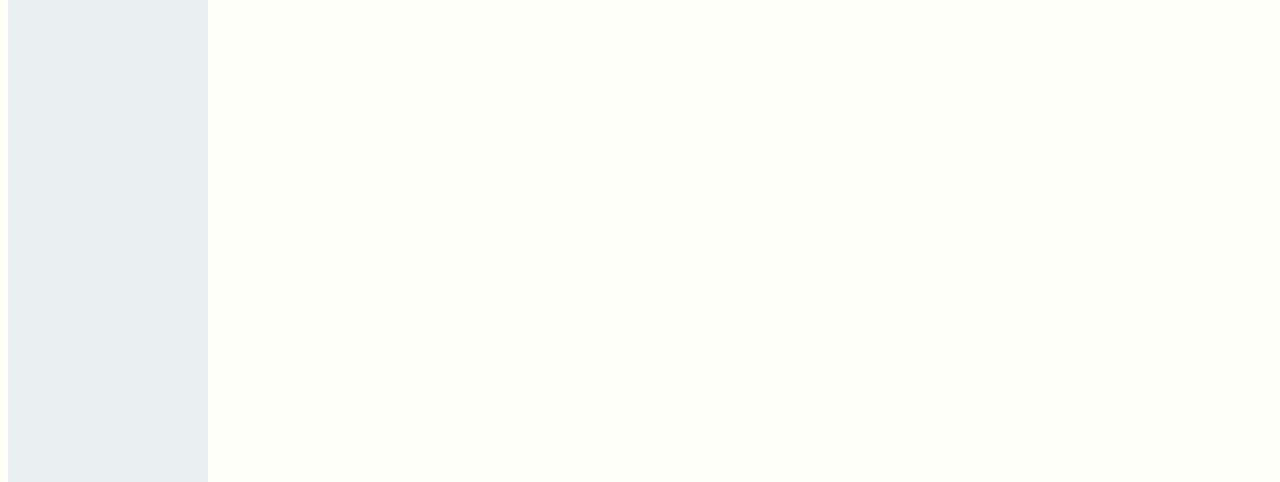
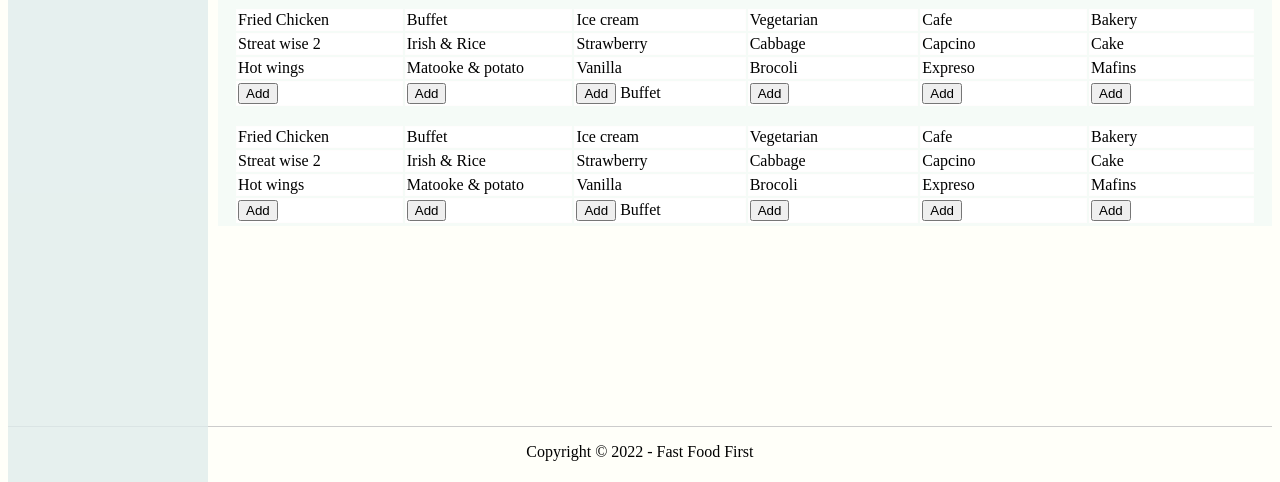
Before and after one commit to norbertks/fast_food_fast, a plain HTML site: page admin.html in a window 1280 px wide. Shown: the part 570-1052 px from the top of the page. Before the commit the page ends 800 px from the top, so only its background shows below. Drawn offline with Linux system fonts and the light colour scheme.

Commit message:
adding menu in admin dashboard

```diff
--- a/admin.html
+++ b/admin.html
@@ -74,5 +74,88 @@
         </table>
       </div>
     </div>
+    <div class="main_div">
+      <h1>Menu</h1>
+      <div class="dashboard">
+        <table>
+          <tr>
+            <td>Fried Chicken</td>
+            <td>Buffet</td>
+            <td>Ice cream</td>
+            <td>Vegetarian</td>
+            <td>Cafe</td>
+            <td>Bakery</td>
+          </tr>
+          <tr>
+            <td>Streat wise 2</td>
+            <td>Irish & Rice</td>
+            <td>Strawberry</td>
+            <td>Cabbage</td>
+            <td>Capcino</td>
+            <td>Cake</td>
+          </tr>
+          <tr>
+            <td>Hot wings</td>
+            <td>Matooke & potato</td>
+            <td>Vanilla</td>
+            <td>Brocoli</td>
+            <td>Expreso</td>
+            <td>Mafins</td>
+          </tr>
+          <tr>
+            <td><button>Add</button></td>
+            <td>
+              <button>Add</button>
+            </td>
+            <td><button>Add</button> Buffet</td>
+            <td><button>Add</button></td>
+            <td><button>Add</button></td>
+            <td><button>Add</button></td>
+          </tr>
+        </table>
+        <p></p>
+        <table>
+          <tr>
+            <td>Fried Chicken</td>
+            <td>Buffet</td>
+            <td>Ice cream</td>
+            <td>Vegetarian</td>
+            <td>Cafe</td>
+            <td>Bakery</td>
+          </tr>
+          <tr>
+            <td>Streat wise 2</td>
+            <td>Irish & Rice</td>
+            <td>Strawberry</td>
+            <td>Cabbage</td>
+            <td>Capcino</td>
+            <td>Cake</td>
+          </tr>
+          <tr>
+            <td>Hot wings</td>
+            <td>Matooke & potato</td>
+            <td>Vanilla</td>
+            <td>Brocoli</td>
+            <td>Expreso</td>
+            <td>Mafins</td>
+          </tr>
+          <tr>
+            <td><button>Add</button></td>
+            <td>
+              <button>Add</button>
+            </td>
+            <td><button>Add</button> Buffet</td>
+            <td><button>Add</button></td>
+            <td><button>Add</button></td>
+            <td><button>Add</button></td>
+          </tr>
+        </table>
+      </div>
+    </div>
+    <div class="foot_note">
+      <footer>
+        <p>Copyright &copy; 2022 - Fast Food First</p>
+      </footer>
+    </div>
   </body>
 </html>
--- a/styles/home.css
+++ b/styles/home.css
@@ -114,7 +114,7 @@
   text-align: center;
   border: 5px solid rgba(128, 128, 128, 0.068);
   width: 25%;
-  height: 100%;
+  height: 500px;
   padding: 10px;
   position: absolute;
   right: 5%;
@@ -123,7 +123,7 @@
   background-color: rgba(229, 248, 247, 0.507);
 }
 .check_out ol {
-  height: 150px;
+  height: 100px;
   scroll-margin-right: 1px;
 }
 #check {
@@ -133,6 +133,16 @@
   background-color: gray;
   padding: 5px 10px;
   border-radius: 1%;
+}
+
+.foot_note {
+  margin-top: 200px;
+  margin-bottom: 0px;
+  border-top: 1px solid #ccc;
+}
+.foot_note p {
+  margin-left: 41%;
+  margin-right: 41%;
 }
 /* ............................................ */
 /* log in and signup forms */
@@ -163,7 +173,7 @@
   margin-top: 10px;
   width: 200px;
   background-color: #dfebebc2;
-  position: fixed;
+  position: absolute;
   height: 100%;
   overflow: auto;
 }
```
Also changed, not shown: index.html (+5 -0 lines), menu.html (+5 -0 lines), signup.html (+5 -0 lines).
